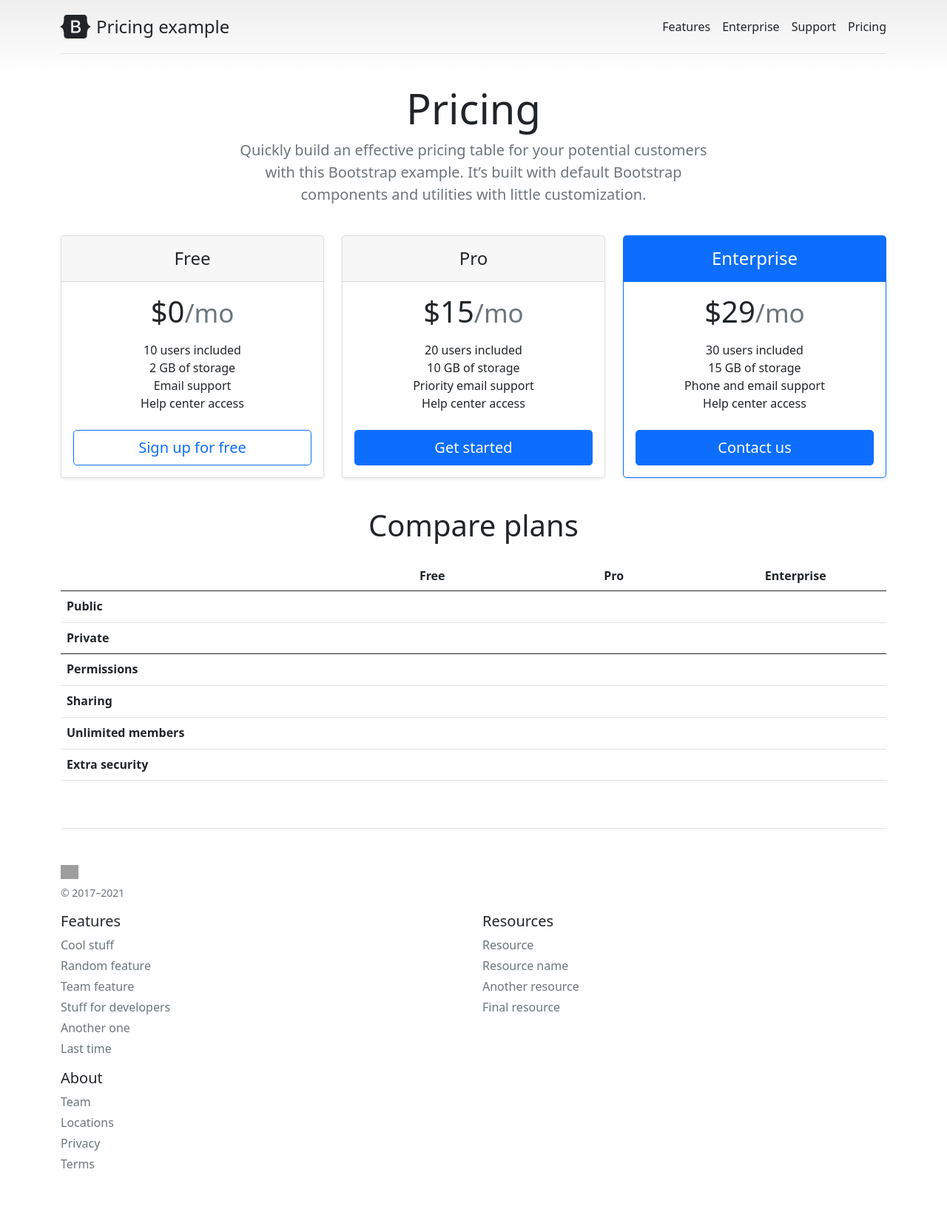
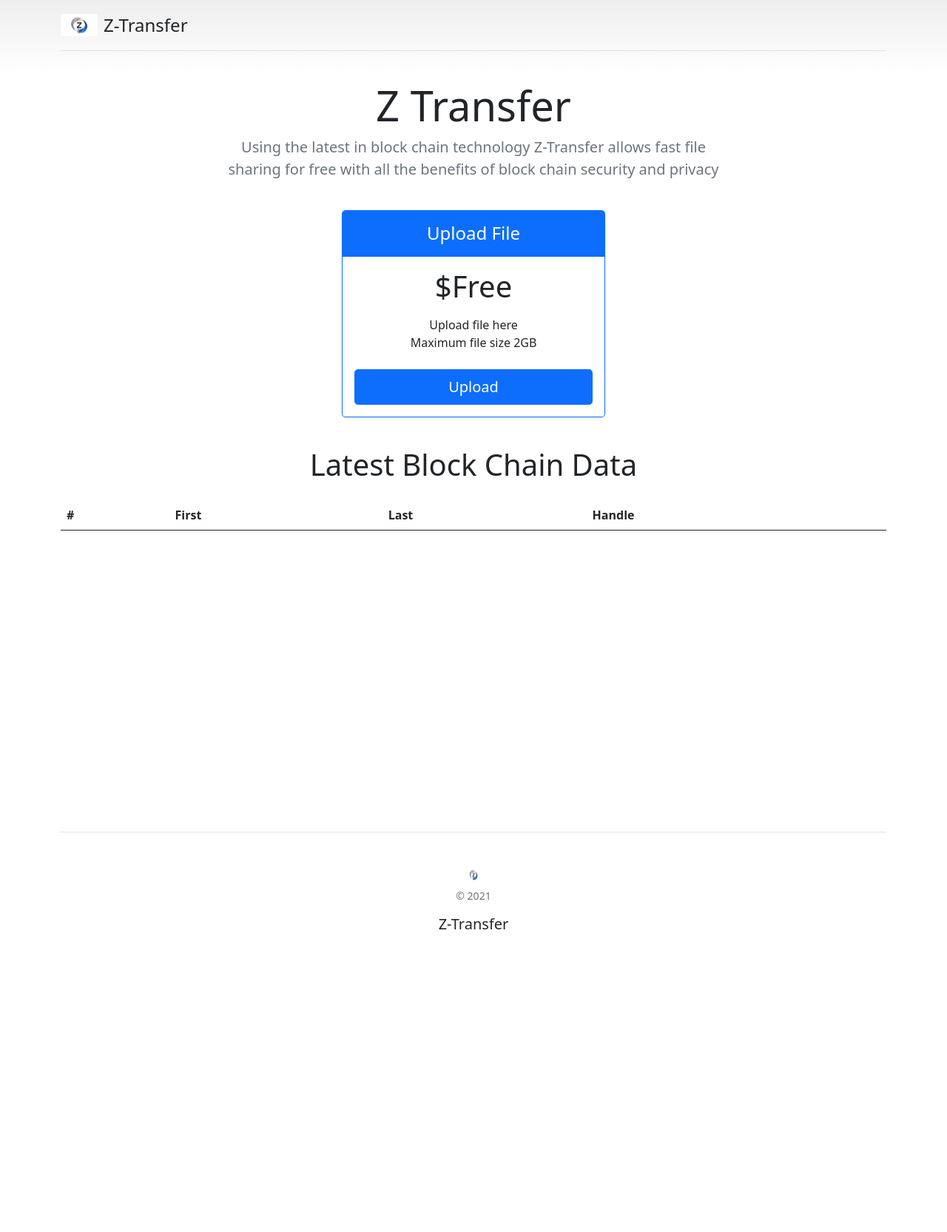
Before and after one commit to subaquatic-pierre/ztransfer, a Flask app: page / in a window 1280 px wide. Shown: the whole page at 74% size. After the commit the page ends 1256 px from the top, so only its background shows below. Run offline with Flask 2, Linux system fonts and the light colour scheme; lists and menus that the app fills with data are empty; grey boxes are pictures that could not be loaded.

Commit message:
Added fetch request to button

```diff
--- a/server/static/css/main.css
+++ b/server/static/css/main.css
@@ -8,6 +8,12 @@ body {
 
 .pricing-header {
   max-width: 700px;
+}
+
+.block-data-table {
+  /* min-height: 400px; */
+  height: 400px;
+  overflow-y: scroll;
 }
 
 .bd-placeholder-img {
--- a/server/templates/layout/footer.html
+++ b/server/templates/layout/footer.html
@@ -1,36 +1,11 @@
 <footer class="pt-4 my-md-5 pt-md-5 border-top">
-    <div class="row">
-        <div class="col-12 col-md">
-            <img class="mb-2" src="/docs/5.0/assets/brand/bootstrap-logo.svg" alt="" width="24" height="19">
-            <small class="d-block mb-3 text-muted">&copy; 2017–2021</small>
-        </div>
-        <div class="col-6 col-md">
-            <h5>Features</h5>
+    <div class="row justify-content-center">
+        <div class="col-3 text-center">
+            <img class="mb-2" src="{{ url_for('static', filename='assets/logo.jpeg') }}" alt="" width="24" height="19">
+            <small class="d-block mb-3 text-muted">&copy; 2021</small>
+
+            <h5>Z-Transfer</h5>
             <ul class="list-unstyled text-small">
-                <li class="mb-1"><a class="link-secondary text-decoration-none" href="#">Cool stuff</a></li>
-                <li class="mb-1"><a class="link-secondary text-decoration-none" href="#">Random feature</a></li>
-                <li class="mb-1"><a class="link-secondary text-decoration-none" href="#">Team feature</a></li>
-                <li class="mb-1"><a class="link-secondary text-decoration-none" href="#">Stuff for developers</a></li>
-                <li class="mb-1"><a class="link-secondary text-decoration-none" href="#">Another one</a></li>
-                <li class="mb-1"><a class="link-secondary text-decoration-none" href="#">Last time</a></li>
-            </ul>
-        </div>
-        <div class="col-6 col-md">
-            <h5>Resources</h5>
-            <ul class="list-unstyled text-small">
-                <li class="mb-1"><a class="link-secondary text-decoration-none" href="#">Resource</a></li>
-                <li class="mb-1"><a class="link-secondary text-decoration-none" href="#">Resource name</a></li>
-                <li class="mb-1"><a class="link-secondary text-decoration-none" href="#">Another resource</a></li>
-                <li class="mb-1"><a class="link-secondary text-decoration-none" href="#">Final resource</a></li>
-            </ul>
-        </div>
-        <div class="col-6 col-md">
-            <h5>About</h5>
-            <ul class="list-unstyled text-small">
-                <li class="mb-1"><a class="link-secondary text-decoration-none" href="#">Team</a></li>
-                <li class="mb-1"><a class="link-secondary text-decoration-none" href="#">Locations</a></li>
-                <li class="mb-1"><a class="link-secondary text-decoration-none" href="#">Privacy</a></li>
-                <li class="mb-1"><a class="link-secondary text-decoration-none" href="#">Terms</a></li>
             </ul>
         </div>
     </div>
--- a/server/templates/layout/header.html
+++ b/server/templates/layout/header.html
@@ -18,30 +18,16 @@
         <header>
             <div class="d-flex flex-column flex-md-row align-items-center pb-3 mb-4 border-bottom">
                 <a href="/" class="d-flex align-items-center text-dark text-decoration-none">
-                    <svg xmlns="http://www.w3.org/2000/svg" width="40" height="32" class="me-2" viewBox="0 0 118 94"
-                        role="img">
-                        <title>Bootstrap</title>
-                        <path fill-rule="evenodd" clip-rule="evenodd"
-                            d="M24.509 0c-6.733 0-11.715 5.893-11.492 12.284.214 6.14-.064 14.092-2.066 20.577C8.943 39.365 5.547 43.485 0 44.014v5.972c5.547.529 8.943 4.649 10.951 11.153 2.002 6.485 2.28 14.437 2.066 20.577C12.794 88.106 17.776 94 24.51 94H93.5c6.733 0 11.714-5.893 11.491-12.284-.214-6.14.064-14.092 2.066-20.577 2.009-6.504 5.396-10.624 10.943-11.153v-5.972c-5.547-.529-8.934-4.649-10.943-11.153-2.002-6.484-2.28-14.437-2.066-20.577C105.214 5.894 100.233 0 93.5 0H24.508zM80 57.863C80 66.663 73.436 72 62.543 72H44a2 2 0 01-2-2V24a2 2 0 012-2h18.437c9.083 0 15.044 4.92 15.044 12.474 0 5.302-4.01 10.049-9.119 10.88v.277C75.317 46.394 80 51.21 80 57.863zM60.521 28.34H49.948v14.934h8.905c6.884 0 10.68-2.772 10.68-7.727 0-4.643-3.264-7.207-9.012-7.207zM49.948 49.2v16.458H60.91c7.167 0 10.964-2.876 10.964-8.281 0-5.406-3.903-8.178-11.425-8.178H49.948z"
-                            fill="currentColor"></path>
-                    </svg>
-                    <span class="fs-4">Pricing example</span>
+                    <img width='50px' src="{{ url_for('static', filename='assets/logo.jpeg') }}" alt="Logo">
+                    <span class="mx-lg-2 fs-4">Z-Transfer</span>
                 </a>
 
-                <nav class="d-inline-flex mt-2 mt-md-0 ms-md-auto">
-                    <a class="me-3 py-2 text-dark text-decoration-none" href="#">Features</a>
-                    <a class="me-3 py-2 text-dark text-decoration-none" href="#">Enterprise</a>
-                    <a class="me-3 py-2 text-dark text-decoration-none" href="#">Support</a>
-                    <a class="py-2 text-dark text-decoration-none" href="#">Pricing</a>
-                </nav>
             </div>
 
             <div class="pricing-header p-3 pb-md-4 mx-auto text-center">
-                <h1 class="display-4 fw-normal">Pricing</h1>
-                <p class="fs-5 text-muted">Quickly build an effective pricing table for your potential customers with
-                    this
-                    Bootstrap example. It’s built with default Bootstrap components and utilities with little
-                    customization.
+                <h1 class="display-4 fw-normal">Z Transfer</h1>
+                <p class="fs-5 text-muted">Using the latest in block chain technology Z-Transfer allows fast file
+                    sharing for free with all the benefits of block chain security and privacy
                 </p>
             </div>
         </header>
--- a/server/templates/main/index.html
+++ b/server/templates/main/index.html
@@ -5,139 +5,96 @@
 <main>
     <div class="row row-cols-1 row-cols-md-3 mb-3 text-center">
         <div class="col">
-            <div class="card mb-4 rounded-3 shadow-sm">
-                <div class="card-header py-3">
-                    <h4 class="my-0 fw-normal">Free</h4>
+
+        </div>
+        <div class="col">
+            <div class="card mb-4 rounded-3 shadow-sm border-primary">
+                <div class="card-header py-3 text-white bg-primary border-primary">
+                    <h4 class="my-0 fw-normal">Upload File</h4>
                 </div>
                 <div class="card-body">
-                    <h1 class="card-title pricing-card-title">$0<small class="text-muted fw-light">/mo</small></h1>
+                    <h1 class="card-title pricing-card-title">$Free</h1>
                     <ul class="list-unstyled mt-3 mb-4">
-                        <li>10 users included</li>
-                        <li>2 GB of storage</li>
-                        <li>Email support</li>
-                        <li>Help center access</li>
+                        <li>Upload file here</li>
+                        <li>Maximum file size 2GB</li>
                     </ul>
-                    <button type="button" class="w-100 btn btn-lg btn-outline-primary">Sign up for free</button>
+                    <button type="button" class="w-100 btn btn-lg btn-primary" id='add-row'>Upload</button>
                 </div>
             </div>
         </div>
         <div class="col">
-            <div class="card mb-4 rounded-3 shadow-sm">
-                <div class="card-header py-3">
-                    <h4 class="my-0 fw-normal">Pro</h4>
-                </div>
-                <div class="card-body">
-                    <h1 class="card-title pricing-card-title">$15<small class="text-muted fw-light">/mo</small></h1>
-                    <ul class="list-unstyled mt-3 mb-4">
-                        <li>20 users included</li>
-                        <li>10 GB of storage</li>
-                        <li>Priority email support</li>
-                        <li>Help center access</li>
-                    </ul>
-                    <button type="button" class="w-100 btn btn-lg btn-primary">Get started</button>
-                </div>
-            </div>
-        </div>
-        <div class="col">
-            <div class="card mb-4 rounded-3 shadow-sm border-primary">
-                <div class="card-header py-3 text-white bg-primary border-primary">
-                    <h4 class="my-0 fw-normal">Enterprise</h4>
-                </div>
-                <div class="card-body">
-                    <h1 class="card-title pricing-card-title">$29<small class="text-muted fw-light">/mo</small></h1>
-                    <ul class="list-unstyled mt-3 mb-4">
-                        <li>30 users included</li>
-                        <li>15 GB of storage</li>
-                        <li>Phone and email support</li>
-                        <li>Help center access</li>
-                    </ul>
-                    <button type="button" class="w-100 btn btn-lg btn-primary">Contact us</button>
-                </div>
-            </div>
+
         </div>
     </div>
 
-    <h2 class="display-6 text-center mb-4">Compare plans</h2>
+    <h2 class="display-6 text-center mb-4">Latest Block Chain Data</h2>
 
-    <div class="table-responsive">
-        <table class="table text-center">
+    <div class="table-responsive block-data-table">
+        <table class="table table-striped ">
             <thead>
                 <tr>
-                    <th style="width: 34%;"></th>
-                    <th style="width: 22%;">Free</th>
-                    <th style="width: 22%;">Pro</th>
-                    <th style="width: 22%;">Enterprise</th>
+                    <th scope="col">#</th>
+                    <th scope="col">First</th>
+                    <th scope="col">Last</th>
+                    <th scope="col">Handle</th>
                 </tr>
             </thead>
-            <tbody>
-                <tr>
-                    <th scope="row" class="text-start">Public</th>
-                    <td><svg class="bi" width="24" height="24">
-                            <use xlink:href="#check" />
-                        </svg></td>
-                    <td><svg class="bi" width="24" height="24">
-                            <use xlink:href="#check" />
-                        </svg></td>
-                    <td><svg class="bi" width="24" height="24">
-                            <use xlink:href="#check" />
-                        </svg></td>
-                </tr>
-                <tr>
-                    <th scope="row" class="text-start">Private</th>
-                    <td></td>
-                    <td><svg class="bi" width="24" height="24">
-                            <use xlink:href="#check" />
-                        </svg></td>
-                    <td><svg class="bi" width="24" height="24">
-                            <use xlink:href="#check" />
-                        </svg></td>
-                </tr>
-            </tbody>
+            <tbody id='block-data-body'>
 
-            <tbody>
-                <tr>
-                    <th scope="row" class="text-start">Permissions</th>
-                    <td><svg class="bi" width="24" height="24">
-                            <use xlink:href="#check" />
-                        </svg></td>
-                    <td><svg class="bi" width="24" height="24">
-                            <use xlink:href="#check" />
-                        </svg></td>
-                    <td><svg class="bi" width="24" height="24">
-                            <use xlink:href="#check" />
-                        </svg></td>
-                </tr>
-                <tr>
-                    <th scope="row" class="text-start">Sharing</th>
-                    <td></td>
-                    <td><svg class="bi" width="24" height="24">
-                            <use xlink:href="#check" />
-                        </svg></td>
-                    <td><svg class="bi" width="24" height="24">
-                            <use xlink:href="#check" />
-                        </svg></td>
-                </tr>
-                <tr>
-                    <th scope="row" class="text-start">Unlimited members</th>
-                    <td></td>
-                    <td><svg class="bi" width="24" height="24">
-                            <use xlink:href="#check" />
-                        </svg></td>
-                    <td><svg class="bi" width="24" height="24">
-                            <use xlink:href="#check" />
-                        </svg></td>
-                </tr>
-                <tr>
-                    <th scope="row" class="text-start">Extra security</th>
-                    <td></td>
-                    <td></td>
-                    <td><svg class="bi" width="24" height="24">
-                            <use xlink:href="#check" />
-                        </svg></td>
-                </tr>
             </tbody>
         </table>
     </div>
+    <script>
+        let index = 1;
+        const addRow = (data) => {
+            const row = document.createElement('tr')
+            const html = `
+            <tr>
+                <th scope="row">${data}</th>
+                <td>${index}</td>
+                <td>${index}</td>
+                <td>${index}</td>
+            </tr>
+            `
+            row.innerHTML = html
+            table = document.getElementById('block-data-body')
+            table.appendChild(row)
+            index++;
+        }
+
+        fetch('http://example.com/movies.json')
+            .then(response => response.json())
+            .then(data => console.log(data));
+
+        // const fetchLastBlock = async () => {
+        //     const url = 'https://beta.0chain.net/sharder01/v1/block/get/latest_finalized_magic_block'
+        //     const response = await fetch(url, {
+        //         method: 'GET', // *GET, POST, PUT, DELETE, etc.
+        //         mode: 'cors', // no-cors, *cors, same-origin
+        //         cache: 'no-cache', // *default, no-cache, reload, force-cache, only-if-cached
+        //         credentials: 'include', // include, *same-origin, omit
+        //         headers: {
+        //             'Content-Type': 'application/json'
+        //         },
+        //         referrerPolicy: 'no-referrer', // no-referrer, *no-referrer-when-downgrade, origin, origin-when-cross-origin, same-origin, strict-origin, strict-origin-when-cross-origin, unsafe-url
+        //     })
+        // }
+
+        const button = document.getElementById('add-row')
+        const url = 'https://beta.0chain.net/sharder01/v1/block/get/latest_finalized_magic_block'
+        button.addEventListener('click', fetch(url, {
+            method: 'GET', // *GET, POST, PUT, DELETE, etc.
+            mode: 'no-cors', // no-cors, *cors, same-origin
+            cache: 'no-cache', // *default, no-cache, reload, force-cache, only-if-cached
+            credentials: 'include', // include, *same-origin, omit
+            headers: {
+                'Content-Type': 'application/json'
+            },
+            referrerPolicy: 'no-referrer', // no-referrer, *no-referrer-when-downgrade, origin, origin-when-cross-origin, same-origin, strict-origin, strict-origin-when-cross-origin, unsafe-url
+        }))
+
+
+    </script>
 </main>
 
 
```
Also changed, not shown: server/static/assets/logo.jpeg (added).
